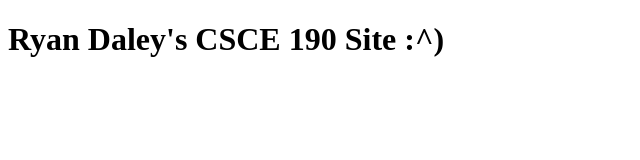
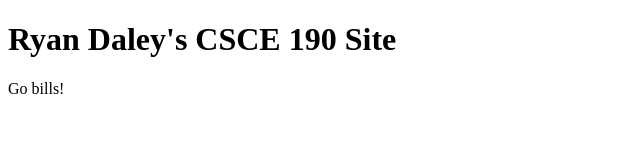
Before and after one commit to ryandaley200/ryandaley200.github.io, a plain HTML site: page index.html in a window 1280 px wide. Shown: the whole page, without its empty margins (0-640 px from the left). Drawn offline with Linux system fonts and the light colour scheme.

Commit message:
Add files via upload

```diff
--- a/index.html
+++ b/index.html
@@ -3,7 +3,8 @@
     <head>
         <title>CSCE 190 Ryan Daley</title>
         <body>
-            <h1>Ryan Daley's CSCE 190 Site :^)</h1>
+            <h1>Ryan Daley's CSCE 190 Site </h1>
+            <p>Go bills!</p>
         </body>
     </head>
 </html>
```
